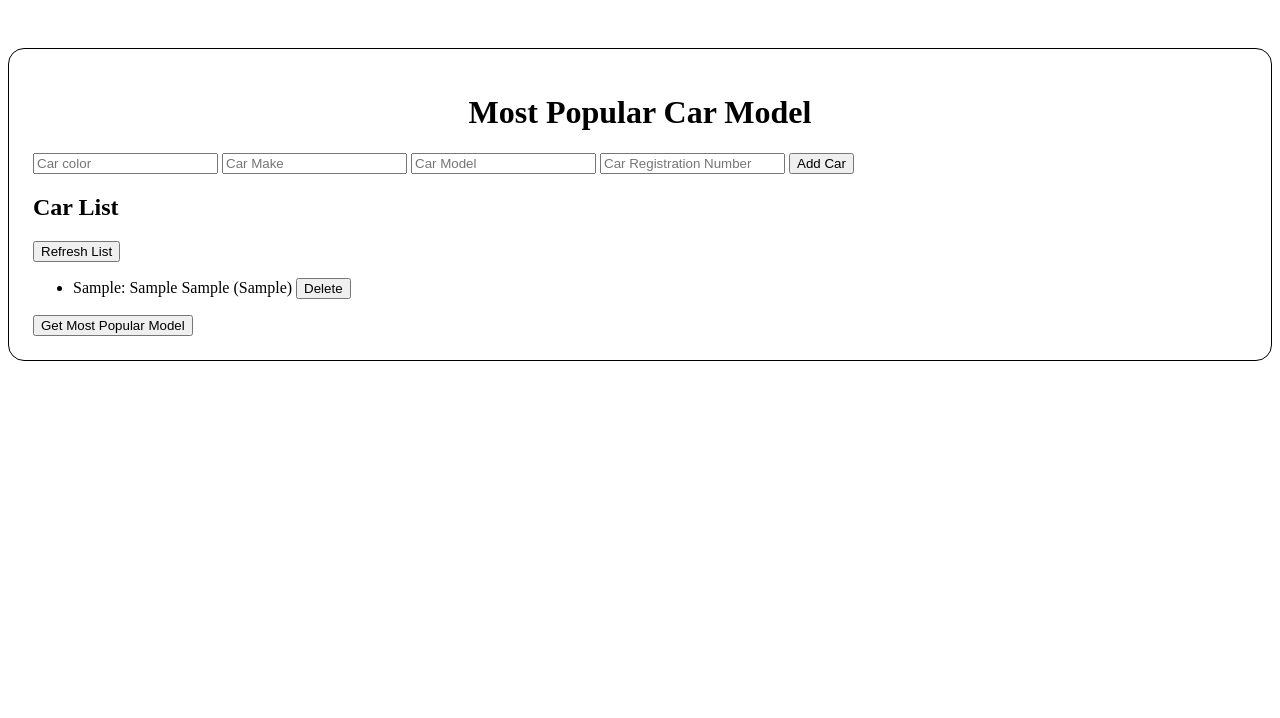
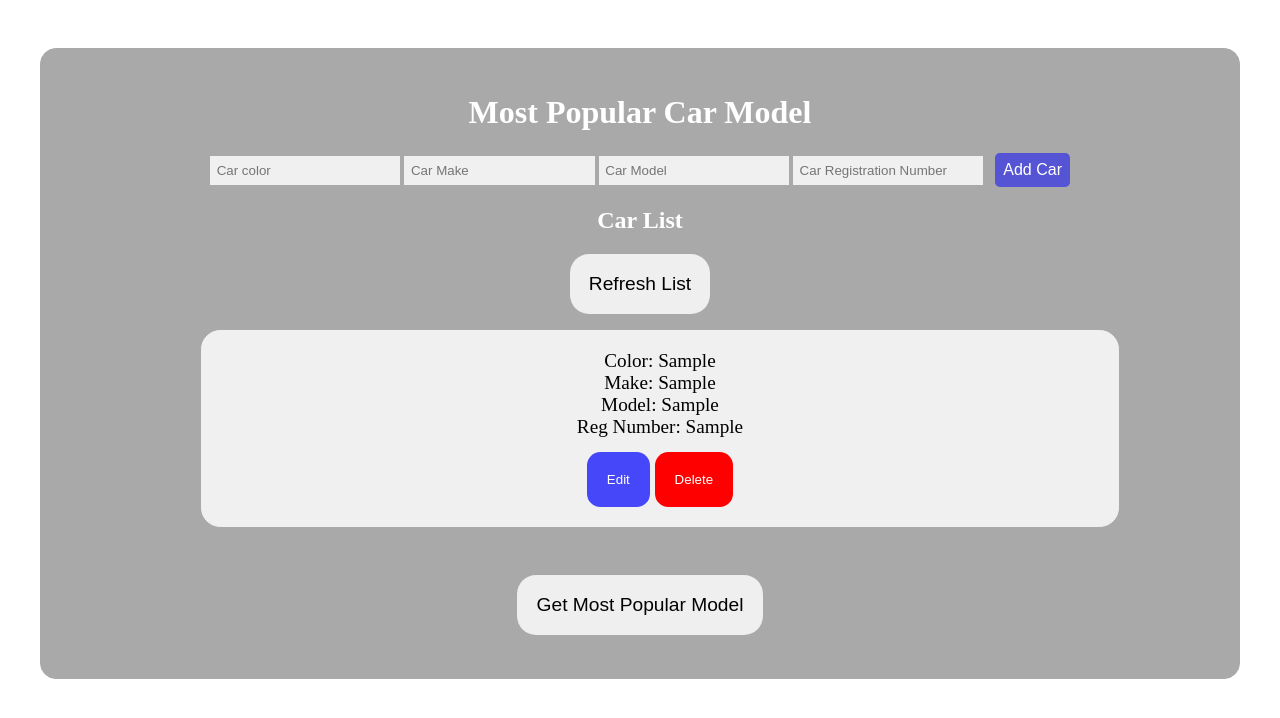
Before and after one commit to nosimilo97/cars-crud-api, a website: page public/index.html in a window 1280 px wide. Both pictures are taken after typing "Sample", "Sample", "Sample", "Sample" into the empty fields and a click on the button "Add Car". Drawn offline with nearby package versions, Linux system fonts and the light colour scheme; no server answers.

Commit message:
added changes

```diff
--- a/public/alpine.js
+++ b/public/alpine.js
@@ -7,18 +7,50 @@ document.addEventListener("alpine:init", () => {
             color: '',
             make: '',
             model: '',
+            isEditing: false,
             reg_number: ''
           },
           mostPopularModel: {},
           fetchCars() {
-            axios.get('http://localhost:3000/cars')
+            axios.get('http://localhost:3002/api/listcars')
                 .then(response => {
                     this.cars = response.data;
+                    this.cars = [...this.cars];
                 })
                 .catch(error => {
                     this.message = 'Error fetching cars!';
                 });
-                this.cars = [...this.cars];
+
+        },
+        saveCar() {
+          if (this.isEditing) {
+            // Update the existing car
+            axios.put(`http://localhost:3002/cars/${this.newCar.reg_number}`, this.newCar)
+              .then(response => {
+                // Update the car in the local state
+                const index = this.cars.findIndex(car => car.reg_number === this.newCar.reg_number);
+                this.cars[index] = response.data;
+                this.resetForm();
+              })
+              .catch(error => {
+                console.error('Error updating car:', error);
+              });
+          } else {
+            // Add a new car
+            axios.post('http://localhost:3002/cars', this.newCar)
+              .then(response => {
+                this.cars.push(response.data);
+                this.resetForm();
+              })
+              .catch(error => {
+                console.error('Error adding car:', error);
+              });
+          }
+        },
+
+        editCar(car) {
+          this.newCar = { ...car };
+          this.isEditing = true;
         },
 
           createCar() {
--- a/public/index.html
+++ b/public/index.html
@@ -11,13 +11,101 @@
     <style>
       .container {
         margin-top: 3em;
-        border: 1px solid;
+        border: 1px solid #a9a9a9;
         border-radius: 1em;
+        padding: 1.5em;
+        margin-left: 2em;
+        margin-right: 2em;
+        background-color: #a9a9a9;
+      }
+
+      .list-cars{
+        padding: 1em;
+        border: 1px solid #f0f0f0;
+        border-radius: 1em;
+        margin-bottom: 1em;
+        text-align: center;
+        margin-left: 5em;
+        margin-right: 5em;
+        background-color: #f0f0f0;
+        font-size: larger;
+      }
+      /* }
+      span {
+        color: red;
+      }
+      */
+
+      .btn-popular{
+        padding: 1em;
+        margin-bottom: 1em;
+        font-size: larger;
+        margin-top: 1.5em;
+     border: #f0f0f0;
+        border-radius: 1em;
+      }
+
+      .delete {
+        color: white;
+        background-color: red;
+        border-radius: 1em;
+        border: red;
+        margin-top: 1em;
         padding: 1.5em;
       }
 
-      h1 {
+      .cars-l{
+color: black;
+text-transform: capitalize;
+      }
+      .PopularModel{
         text-align: center;
+
+
+      }
+      .model{
+        font-size: larger;
+        color: white;
+      }
+      .fetch{
+        text-align: center;
+        padding: 1em;
+        font-size: larger;
+        border: #f0f0f0;
+        border-radius: 1em;
+        margin: 0 auto;
+        display: block;
+      }
+      form {
+        text-align: center;
+
+      }
+      input {
+        padding: 0.5em;
+        background-color: #f0f0f0;
+        border: #f0f0f0;
+      }
+      .add-car{
+        padding: 0.5em;
+        background-color: rgba(0, 0, 255, 0.5);
+        margin-left: 0.5em;
+        font-size:medium;
+        color: white;
+        border: 1px rgba(0, 0, 255, 0.5);
+        border-radius: 0.3em;
+      }
+
+      .edit {
+        color: white;
+        background-color: rgba(0, 0, 255, 0.7);
+        border-radius: 1em;
+        border: blue;
+        padding: 1.5em;
+        margin-top: 1em;
+      }
+      h1, h2 {
+        text-align: center;
+        color:white ;
       }
     </style>
 </head>
@@ -30,24 +118,33 @@
             <input x-model="newCar.make" placeholder="Car Make" required>
             <input x-model="newCar.model" placeholder="Car Model" required>
             <input x-model="newCar.reg_number" placeholder="Car Registration Number" required>
-            <button type="submit">Add Car</button>
+            <button class="add-car" type="submit">Add Car</button>
           </form>
 
           <h2>Car List</h2>
-        <button @click="fetchCars">Refresh List</button>
+        <button class="fetch" @click="fetchCars">Refresh List</button>
           <ul>
             <template x-for="car in cars" :key="car.reg_number">
-              <li>
-                <span x-text="`${car.color}: ${car.make} ${car.model} (${car.reg_number})`"></span>
-                <button @click="deleteCar(car.reg_number)">Delete</button>
-              </li>
+            <div class="list-cars">
+            <div class="cars-l">
+            <div >Color: <span x-text="`${car.color}`"></span></div>
+            <div >Make: <span x-text="`${car.make}`"></span></div>
+            <div> Model: <span x-text="`${car.model}`"></span></div>
+            <div>Reg Number: <span x-text="`${car.reg_number}`"></span></div>
+                </div>
+                <button class="edit" @click="editCar(car)">Edit</button>
+                <button  class="delete" @click="deleteCar(car.reg_number)">Delete</button>
+              </div>
             </template>
           </ul>
 
-          <button @click="getMostPopularModel">Get Most Popular Model</button>
-          <br>
-          <div x-show="mostPopularModel.model">
-            Most Popular Model: <span x-text="mostPopularModel.model"></span>
+          <div class="PopularModel">
+            <button class="btn-popular" @click="getMostPopularModel">Get Most Popular Model</button>
+            <br>
+            <div  class="model" x-show="mostPopularModel.model">
+              Most Popular Model: <span x-text="mostPopularModel.model"></span>
+            </div>
+
           </div>
     </div>
   </div>
```
Also changed, not shown: index.js (+15 -0 lines), 1 other file.
